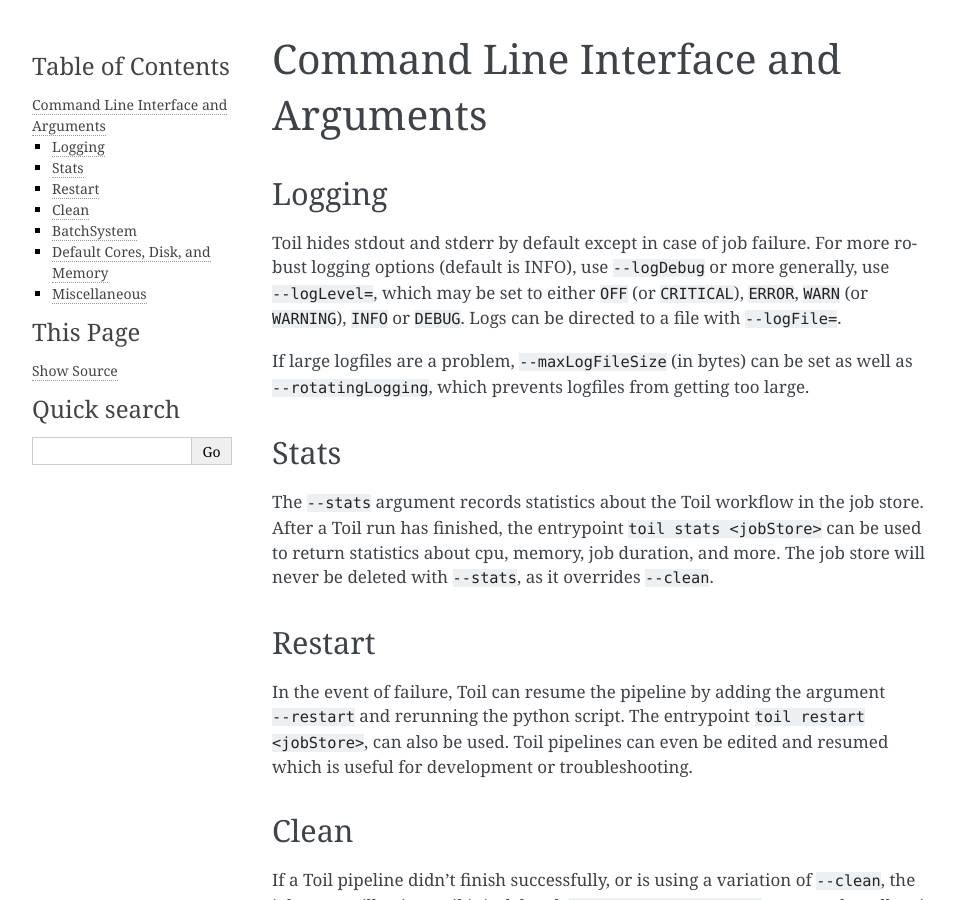
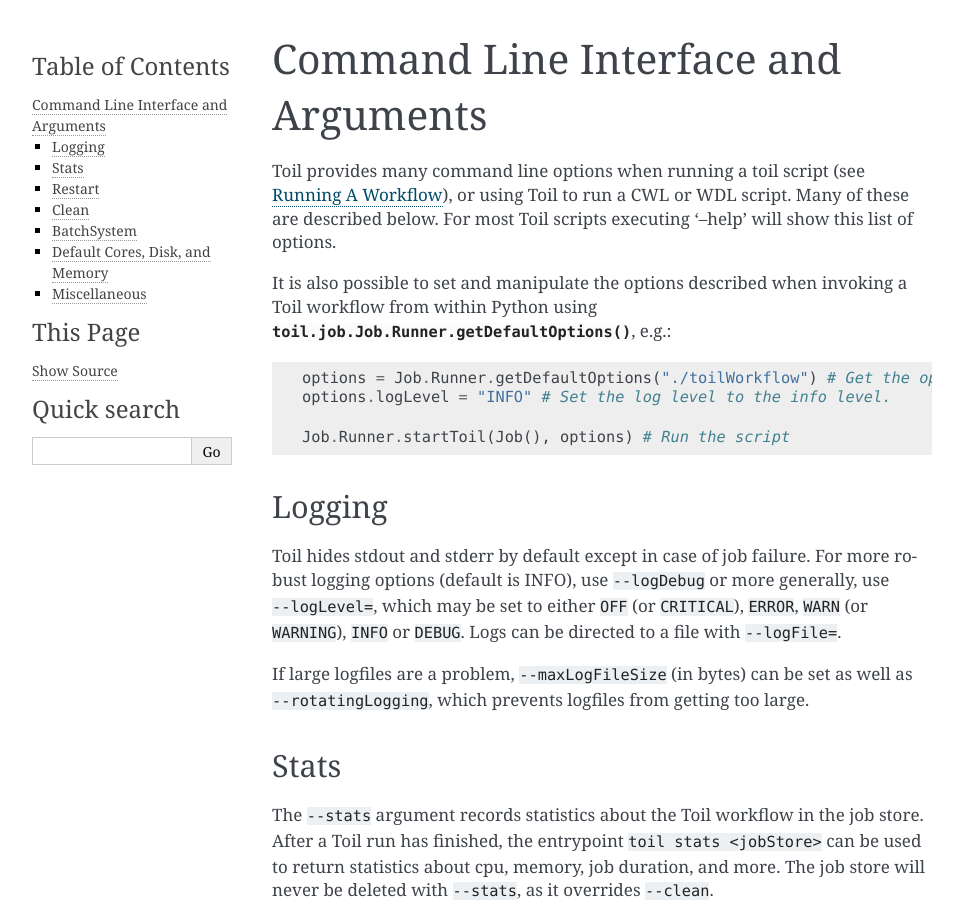
Before and after one commit to DataBiosphere/toil, a Sphinx documentation site: the page built from docs/cli.rst, in a window 1280 px wide and 900 px high. Shown: the whole window, without its empty margins (148-1111 px from the left). Built offline with Sphinx 7.4.7, drawn with Linux system fonts in a browser that asks for light colours; pages that are not in the unit, such as notebooks, are missing from menus; the version number could not be read and is left out.

Commit message:
Some extra preamble for the section on command line parameters.

```diff
--- a/docs/cli.rst
+++ b/docs/cli.rst
@@ -1,5 +1,18 @@
 Command Line Interface and Arguments
 ====================================
+
+Toil provides many command line options when running a toil script (see :ref:`running`),
+or using Toil to run a CWL or WDL script. Many of these are described below.
+For most Toil scripts executing '--help' will show this list of options.
+
+It is also possible to set and manipulate the options described when invoking a
+Toil workflow from within Python using :func:`toil.job.Job.Runner.getDefaultOptions`, e.g.::
+
+    options = Job.Runner.getDefaultOptions("./toilWorkflow") # Get the options object
+    options.logLevel = "INFO" # Set the log level to the info level.
+
+    Job.Runner.startToil(Job(), options) # Run the script
+
 
 Logging
 -------
--- a/docs/running.rst
+++ b/docs/running.rst
@@ -1,3 +1,5 @@
+.. _running:
+
 Running A Workflow
 ==================
 
```
Also changed, not shown: docs/installation.rst (+8 -2 lines).
